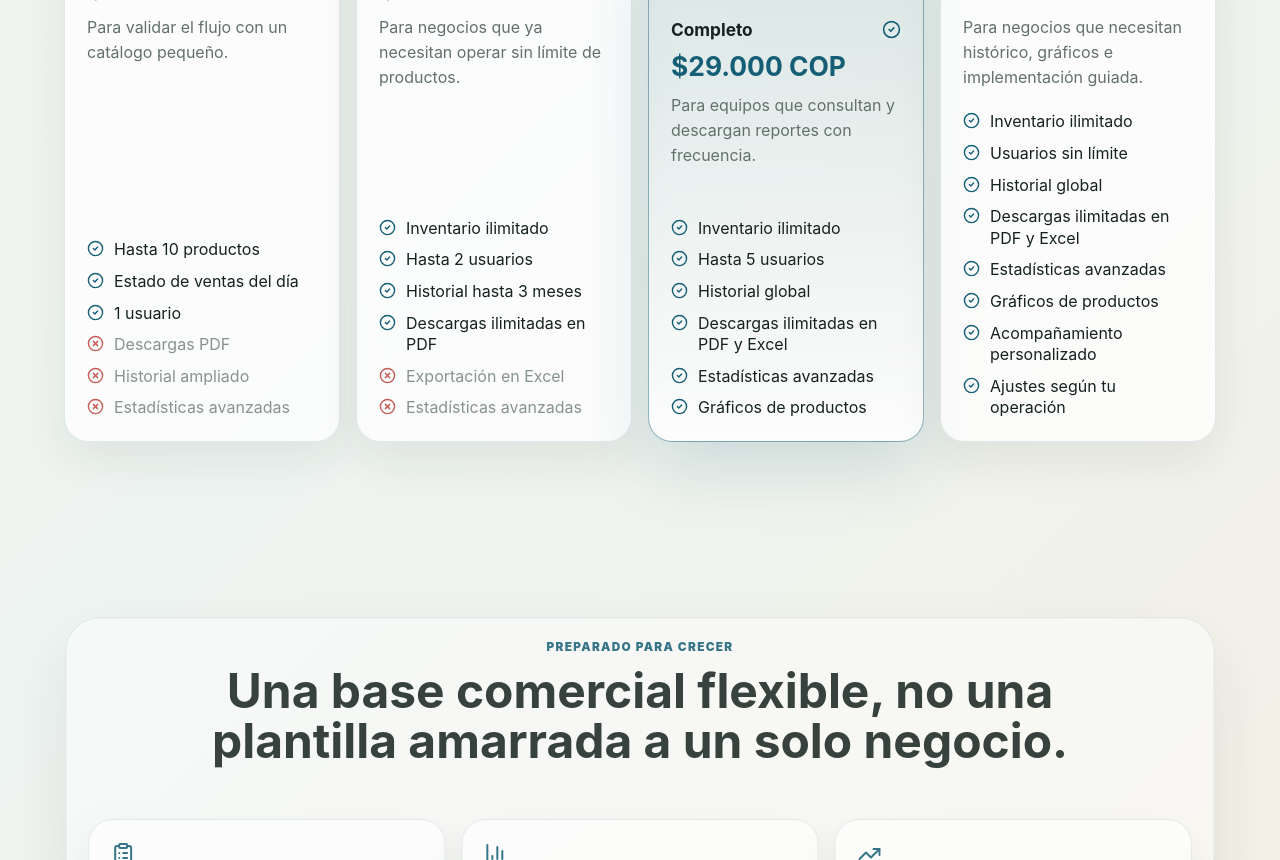
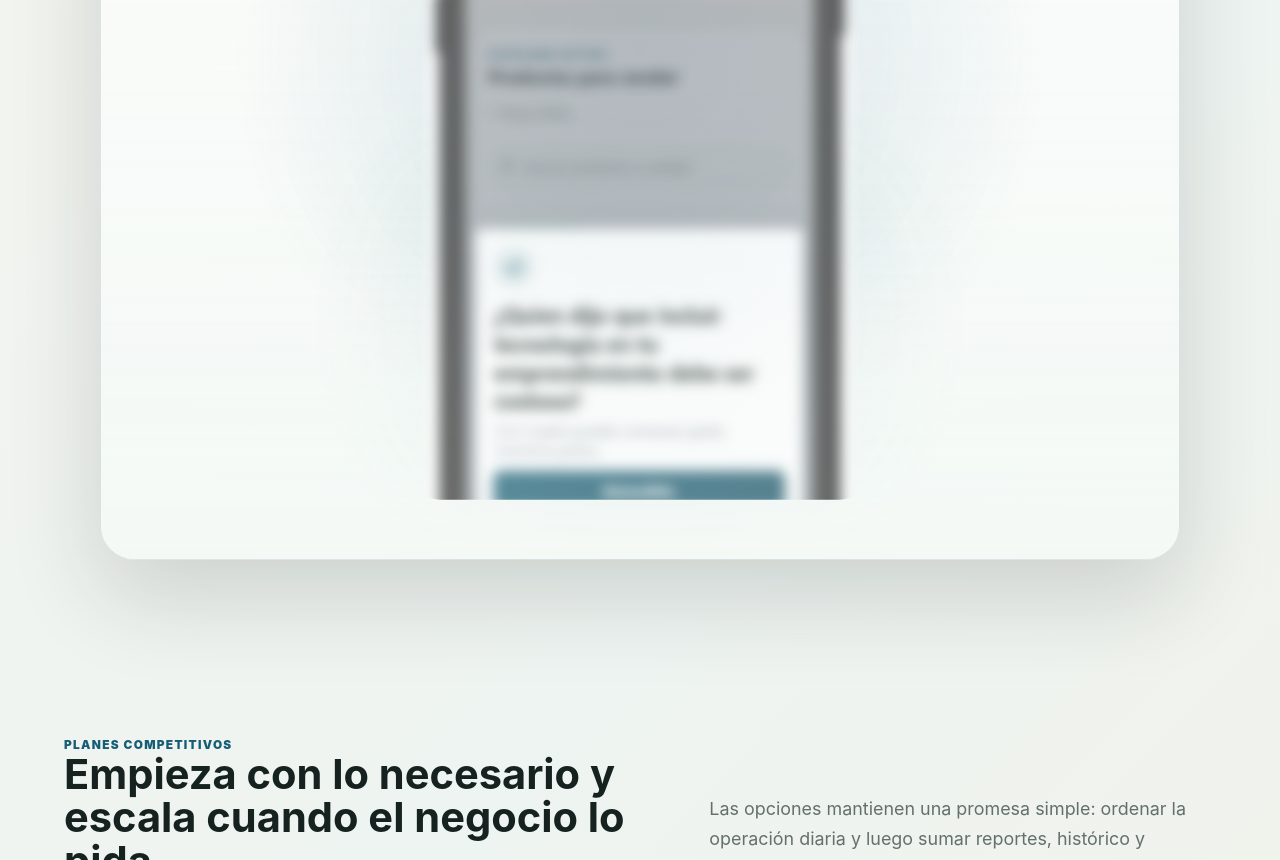
Before and after one commit to AndreyK-2305/Cuadre, a Next.js app: page /home in a window 1280 px wide. Shown: the part 1940-2800 px from the top of the page. Built offline with nearby package versions, Linux system fonts and the light colour scheme.

Commit message:
feat: reveal mobile showcase image on home

```diff
--- a/src/app/styles/home.css
+++ b/src/app/styles/home.css
@@ -132,6 +132,75 @@
 
 .landing-band {
   padding: 76px clamp(18px, 5vw, 72px);
+}
+
+.landing-showcase {
+  position: relative;
+  display: grid;
+  place-items: center;
+  padding-top: clamp(28px, 5vw, 56px);
+  padding-bottom: clamp(28px, 5vw, 52px);
+}
+
+.landing-showcase-frame {
+  --reveal-progress: 0;
+  position: relative;
+  width: min(100%, 1080px);
+  min-height: clamp(420px, 62vw, 760px);
+  display: grid;
+  place-items: center;
+  overflow: hidden;
+  border: 1px solid rgba(21, 94, 117, 0.14);
+  border-radius: 34px;
+  background:
+    radial-gradient(circle at 50% 38%, rgba(21, 94, 117, 0.16), transparent 55%),
+    linear-gradient(180deg, rgba(255, 255, 255, 0.76), rgba(244, 249, 246, 0.9));
+  box-shadow: 0 36px 92px rgba(22, 34, 31, 0.16);
+}
+
+.landing-showcase-glow {
+  position: absolute;
+  inset: auto 12% 6% 12%;
+  height: 46%;
+  border-radius: 999px;
+  background: radial-gradient(circle, rgba(21, 94, 117, 0.22), transparent 72%);
+  filter: blur(38px);
+  opacity: calc(0.35 + var(--reveal-progress) * 0.25);
+  pointer-events: none;
+}
+
+.landing-showcase-image-wrap {
+  position: relative;
+  z-index: 1;
+  width: min(100%, 460px);
+  aspect-ratio: 9 / 16;
+}
+
+.landing-showcase-image {
+  object-fit: contain;
+  filter:
+    blur(calc((1 - var(--reveal-progress)) * 14px))
+    saturate(calc(0.92 + var(--reveal-progress) * 0.08));
+  opacity: calc(0.34 + var(--reveal-progress) * 0.66);
+  transform:
+    translateY(calc((1 - var(--reveal-progress)) * 22px))
+    scale(calc(0.98 + var(--reveal-progress) * 0.02));
+  clip-path: inset(0 0 calc((1 - var(--reveal-progress)) * 18%) 0 round 28px);
+  transition:
+    opacity var(--duration-soft) var(--ease-standard),
+    transform var(--duration-soft) var(--ease-standard),
+    filter var(--duration-soft) var(--ease-standard),
+    clip-path var(--duration-soft) var(--ease-standard);
+  will-change: transform, filter, opacity, clip-path;
+}
+
+.landing-showcase-fog {
+  position: absolute;
+  inset: auto 0 0;
+  height: 44%;
+  pointer-events: none;
+  background: linear-gradient(180deg, rgba(244, 249, 246, 0) 0%, rgba(244, 249, 246, 0.58) 38%, rgba(244, 249, 246, 0.96) 100%);
+  opacity: calc(0.96 - var(--reveal-progress) * 0.7);
 }
 
 .landing-intro,
@@ -1024,6 +1093,15 @@
     url("/img/banner.png") center / cover no-repeat;
   }
 
+  .landing-showcase-frame {
+    min-height: clamp(360px, 78vw, 620px);
+    border-radius: 28px;
+  }
+
+  .landing-showcase-image-wrap {
+    width: min(100%, 380px);
+  }
+
   .benefit-grid,
   .proof-grid {
     grid-template-columns: 1fr;
@@ -1208,6 +1286,24 @@
     gap: 0.58rem;
     padding: 0.72rem;
     border-radius: 20px;
+  }
+
+  .landing-showcase {
+    padding-top: 18px;
+    padding-bottom: 20px;
+  }
+
+  .landing-showcase-frame {
+    min-height: 340px;
+    border-radius: 24px;
+  }
+
+  .landing-showcase-image-wrap {
+    width: min(100%, 300px);
+  }
+
+  .landing-showcase-image {
+    clip-path: inset(0 0 calc((1 - var(--reveal-progress)) * 10%) 0 round 22px);
   }
 
   .landing-product-card-top,
--- /dev/null
+++ b/src/components/home/HomeMobileShowcase.tsx
@@ -0,0 +1,68 @@
+"use client"
+
+import Image from "next/image"
+import { useEffect, useRef, useState, type CSSProperties } from "react"
+
+const mobileDesignSrc = "/img/Diseño%20movil.png"
+
+export function HomeMobileShowcase() {
+  const sectionRef = useRef<HTMLElement | null>(null)
+  const [progress, setProgress] = useState(0)
+
+  useEffect(() => {
+    let rafId = 0
+
+    const updateProgress = () => {
+      const section = sectionRef.current
+
+      if (!section) {
+        return
+      }
+
+      const rect = section.getBoundingClientRect()
+      const viewportHeight = window.innerHeight || 1
+      const start = viewportHeight * 0.88
+      const end = -rect.height * 0.3
+      const rawProgress = (start - rect.top) / (start - end)
+
+      setProgress(Math.min(1, Math.max(0, rawProgress)))
+    }
+
+    const onScroll = () => {
+      window.cancelAnimationFrame(rafId)
+      rafId = window.requestAnimationFrame(updateProgress)
+    }
+
+    updateProgress()
+    window.addEventListener("scroll", onScroll, { passive: true })
+    window.addEventListener("resize", onScroll)
+
+    return () => {
+      window.cancelAnimationFrame(rafId)
+      window.removeEventListener("scroll", onScroll)
+      window.removeEventListener("resize", onScroll)
+    }
+  }, [])
+
+  return (
+    <section className="landing-band landing-showcase" ref={sectionRef}>
+      <div
+        className="landing-showcase-frame"
+        style={{ "--reveal-progress": progress.toFixed(3) } as CSSProperties}
+      >
+        <div className="landing-showcase-glow" aria-hidden="true" />
+        <div className="landing-showcase-fog" aria-hidden="true" />
+        <div className="landing-showcase-image-wrap">
+          <Image
+            className="landing-showcase-image"
+            src={mobileDesignSrc}
+            alt="Vista movil de Cuadre"
+            fill
+            sizes="(max-width: 640px) 90vw, (max-width: 1200px) 56vw, 460px"
+            priority={false}
+          />
+        </div>
+      </div>
+    </section>
+  )
+}
--- a/src/components/home/HomeSalesExperience.tsx
+++ b/src/components/home/HomeSalesExperience.tsx
@@ -11,6 +11,7 @@ import {
   XCircle,
 } from "lucide-react"
 import { buildPlanWhatsappHref, defaultPublicPlanName, getPublicPlan, publicPlans } from "@/lib/plans"
+import { HomeMobileShowcase } from "./HomeMobileShowcase"
 import { HomeSectionHeading } from "./HomeSectionHeading"
 
 export function HomeSalesExperience({ children }: { children: ReactNode }) {
@@ -20,6 +21,8 @@ export function HomeSalesExperience({ children }: { children: ReactNode }) {
 
   return (
     <>
+      <HomeMobileShowcase />
+
       <section className="landing-band landing-plans" id="planes">
         <HomeSectionHeading
           eyebrow="Planes competitivos"
```
Also changed, not shown: public/img/Diseño movil.png (added).
